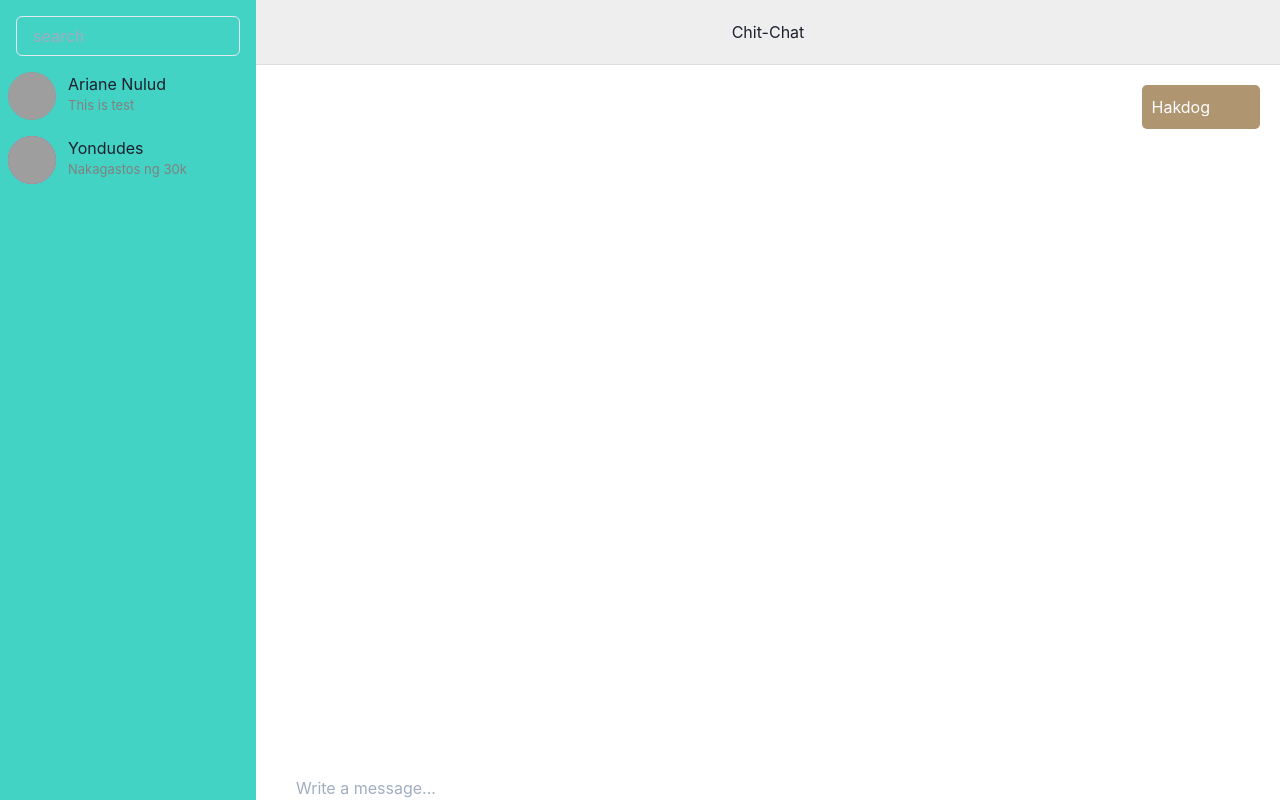
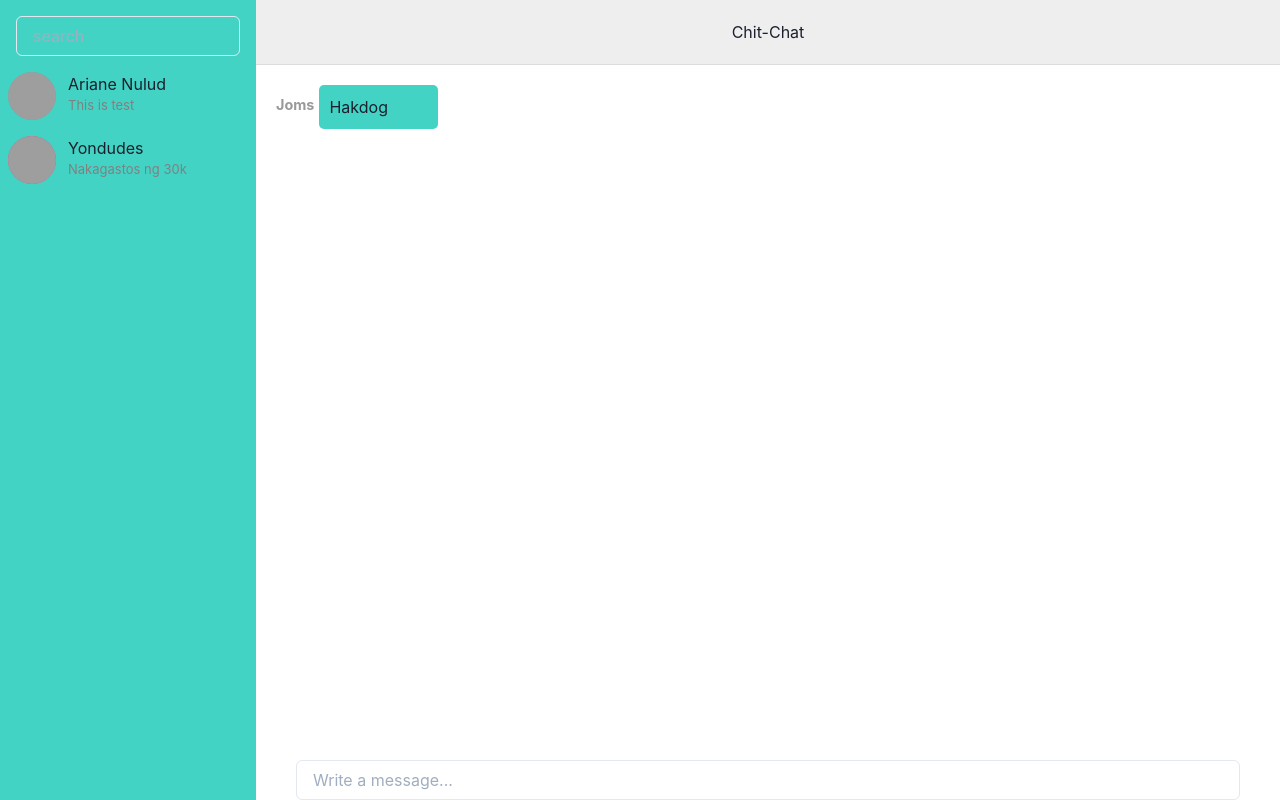
Before and after one commit to jBituin/chit-chat, a React (Create React App) app in the folder client/: page / in a window 1280 px wide. Built offline with nearby package versions, Linux system fonts and the light colour scheme; grey boxes are pictures that could not be loaded.

Commit message:
Update ui

```diff
--- a/client/src/components/chat/Chat.tsx
+++ b/client/src/components/chat/Chat.tsx
@@ -2,6 +2,7 @@ import React, { useState } from 'react';
 import Messages from './Messages';
 import IMessage from '../../interfaces/message';
 import ChatInput from './ChatInput';
+import { Box } from '@chakra-ui/react';
 
 interface Props {
   username: string;
@@ -12,7 +13,7 @@ export default function Chat(props: Props) {
     {
       username: 'Joms',
       message: 'Hakdog',
-      fromMe: true,
+      fromMe: false,
     },
   ]);
 
@@ -33,10 +34,10 @@ export default function Chat(props: Props) {
   };
 
   return (
-    <div className='container'>
+    <Box className='container'>
       <h3>Chit-Chat</h3>
       <Messages messages={messages} />
       <ChatInput onSend={sendHandler} />
-    </div>
+    </Box>
   );
 }
--- a/client/src/components/chat/ChatInput.tsx
+++ b/client/src/components/chat/ChatInput.tsx
@@ -1,5 +1,5 @@
 import React, { useState } from 'react';
-
+import { Input } from '@chakra-ui/react';
 interface Props {
   onSend: (message: string) => void;
 }
@@ -24,7 +24,7 @@ export default function ChatInput(props: Props) {
 
   return (
     <form className='chat-input' onSubmit={submitHandler}>
-      <input
+      <Input
         type='text'
         onChange={textChangeHandler}
         value={chatInput}
```
